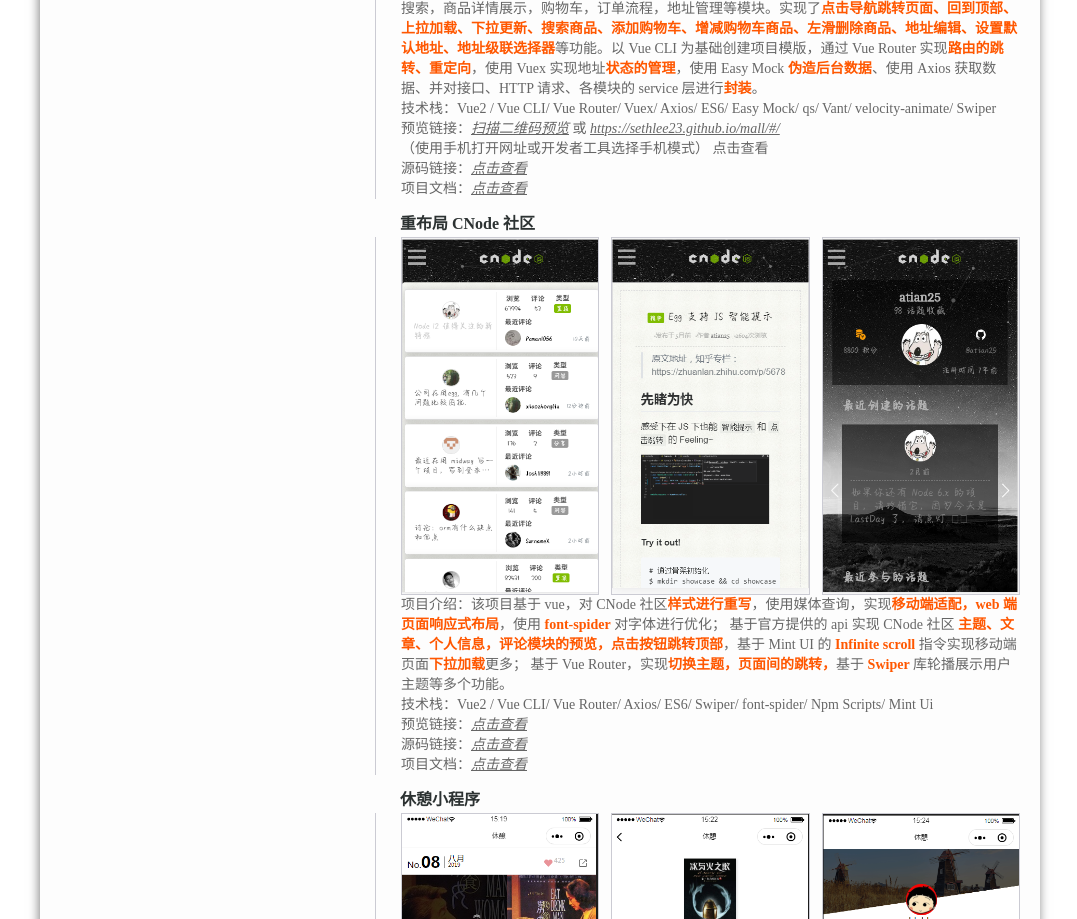
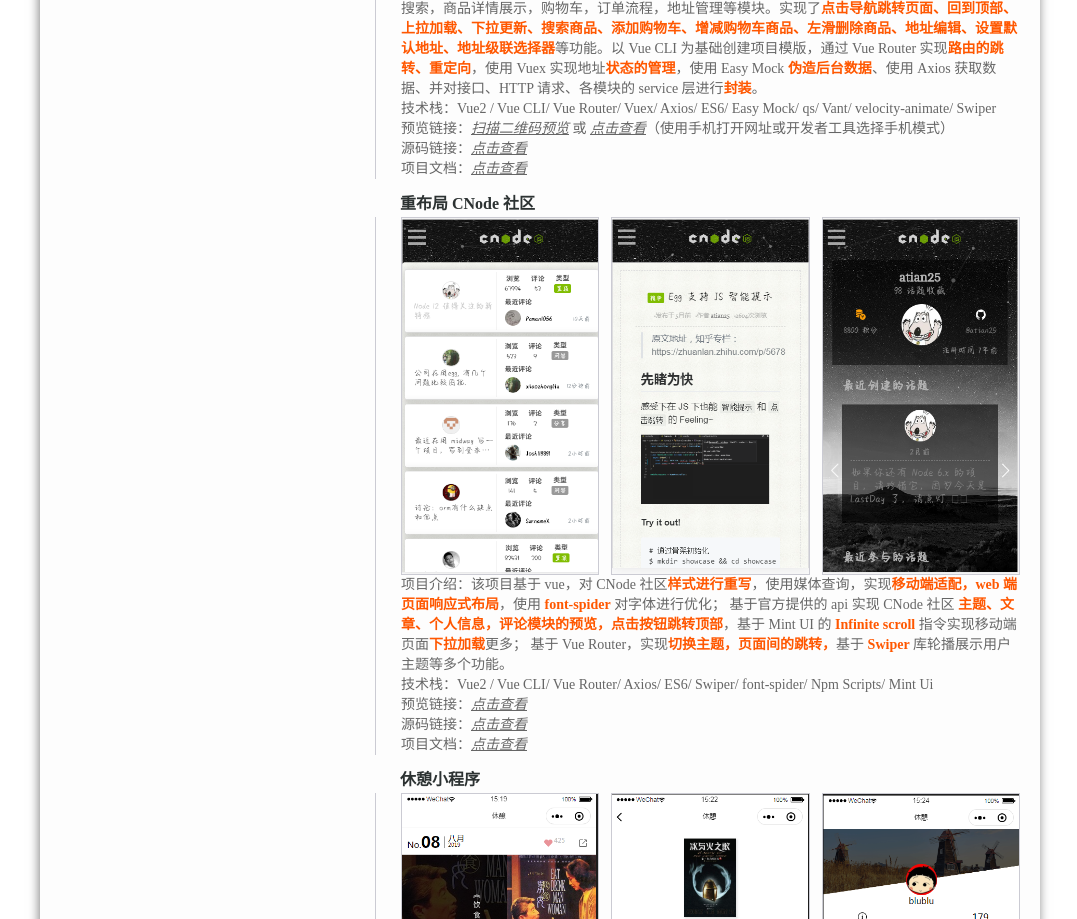
Before and after one commit to SethLee23/resume_verison1, a website: page index.html in a window 1280 px wide. Shown: the part 1120-2039 px from the top of the page, without its empty margins (100-1177 px from the left). Drawn offline with Linux system fonts and the light colour scheme.

Commit message:
修改连接

```diff
--- a/index.html
+++ b/index.html
@@ -236,10 +236,10 @@
                             </p>
                             <p> 预览链接：<a
                                     href="https://sethlee23.github.io/resume_seth/assets/mall.jpg" target="_blank">扫描二维码预览</a></span>
-                                或 <span><a
-                                        href="https://sethlee23.github.io/mall/#/" target="_blank">https://sethlee23.github.io/mall/#/</a>
-                                    <br>（使用手机打开网址或开发者工具选择手机模式）
-                                </span>点击查看</a>
+                                或 <span>
+                                    <a
+                                        href="https://sethlee23.github.io/mall/#/" target="_blank">点击查看</a>（使用手机打开网址或开发者工具选择手机模式）
+                                </span>
                             </p>
                             <p> 源码链接：<a href="https://github.com/SethLee23/mall" target="_blank">点击查看</a>
                             </p>
```
